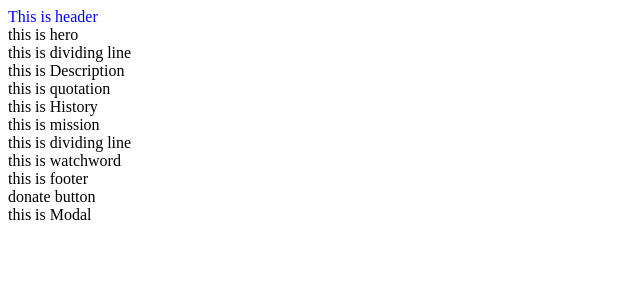
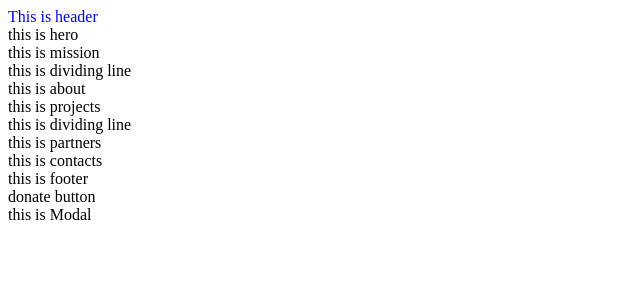
Before and after one commit to baza-trainee/dokoopy-frontend, a React (Vite) app: page / in a window 1280 px wide. Shown: the top 300 px of the page, without its empty margins (0-640 px from the left). Built offline with nearby package versions, Linux system fonts and the light colour scheme.

Commit message:
refactor of app file and project structure

```diff
--- a/src/App.jsx
+++ b/src/App.jsx
@@ -1,10 +1,12 @@
 import { Header } from "./components/Header.jsx";
 import { Hero } from "./components/sections/Hero.jsx";
-import { Description } from "./components/sections/Description.jsx";
-import { Quotation } from "./components/sections/Quotation.jsx";
-import { History } from "./components/sections/History.jsx";
+
 import { Mission } from "./components/sections/Mission.jsx";
-import { Watchword } from "./components/sections/Watchword.jsx";
+import { About } from "./components/sections/About.jsx";
+import { Projects } from "./components/sections/Projects.jsx";
+import { Partners } from "./components/sections/Partners.jsx";
+import { Contacts } from "./components/sections/Contacts.jsx";
+
 import { Footer } from "./components/Footer.jsx";
 import { DividingLine } from "./components/DividingLine.jsx";
 import { DonateButton } from "./components/donateButton.jsx";
@@ -15,13 +17,13 @@ function App() {
       <>
          <Header className="header"></Header>
          <Hero></Hero>
-         <DividingLine></DividingLine>
-         <Description></Description>
-         <Quotation></Quotation>
-         <History></History>
          <Mission></Mission>
          <DividingLine></DividingLine>
-         <Watchword></Watchword>
+         <About></About>
+         <Projects></Projects>
+         <DividingLine></DividingLine>
+         <Partners></Partners>
+         <Contacts></Contacts>
          <Footer></Footer>
          <DonateButton></DonateButton>
          <Modal></Modal>
--- /dev/null
+++ b/src/components/sections/About.jsx
@@ -0,0 +1,3 @@
+export const About = () => {
+   return <div>this is about</div>;
+};
--- /dev/null
+++ b/src/components/sections/Contacts.jsx
@@ -0,0 +1,3 @@
+export const Contacts = () => {
+   return <div>this is contacts</div>;
+};
--- a/src/components/sections/Description.jsx
+++ /dev/null
@@ -1,3 +0,0 @@
-export const Description = () => {
-   return <div>this is Description</div>;
-};
--- a/src/components/sections/History.jsx
+++ /dev/null
@@ -1,3 +0,0 @@
-export const History = () => {
-   return <div>this is History</div>;
-};
--- /dev/null
+++ b/src/components/sections/Partners.jsx
@@ -0,0 +1,3 @@
+export const Partners = () => {
+   return <div>this is partners</div>;
+};
--- /dev/null
+++ b/src/components/sections/Projects.jsx
@@ -0,0 +1,3 @@
+export const Projects = () => {
+   return <div>this is projects</div>;
+};
--- a/src/components/sections/Quotation.jsx
+++ /dev/null
@@ -1,3 +0,0 @@
-export const Quotation = () => {
-   return <div>this is quotation</div>;
-};
--- a/src/components/sections/Watchword.jsx
+++ /dev/null
@@ -1,3 +0,0 @@
-export const Watchword = () => {
-   return <div>this is watchword</div>;
-};
```
